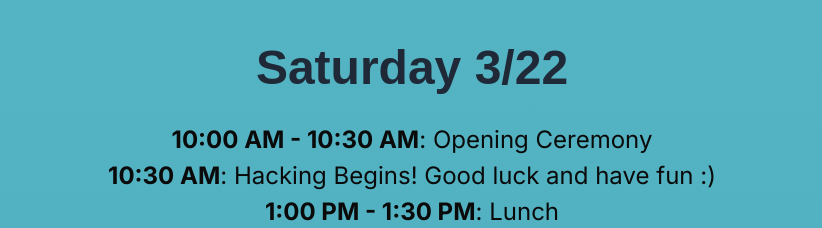
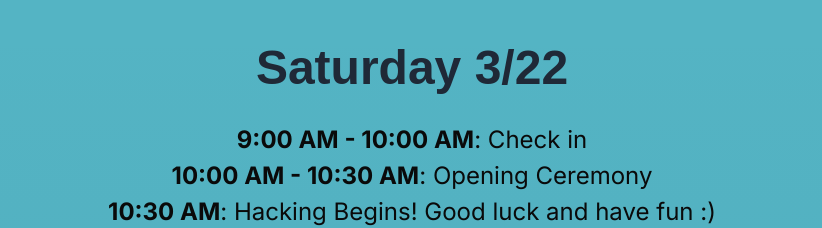
Before and after one commit to bryanmax9/beachhacks2025, a Next.js app: page / in a window 1280 px wide. Shown: the part 1080-1308 px from the top of the page, without its empty margins (228-1050 px from the left). Built offline with nearby package versions, Linux system fonts and the light colour scheme; no server answers; a web font is replaced by a local one.

Commit message:
updated times

```diff
--- a/src/app/(landing)/_components/schedule.tsx
+++ b/src/app/(landing)/_components/schedule.tsx
@@ -5,6 +5,7 @@ export default function Schedule() {
   const schedule = [
     {
       day: "Saturday 3/22", events: [
+        { time: "9:00 AM - 10:00 AM", event: "Check in" },
         { time: "10:00 AM - 10:30 AM", event: "Opening Ceremony" },
         { time: "10:30 AM", event: "Hacking Begins! Good luck and have fun :)" },
         { time: "1:00 PM - 1:30 PM", event: "Lunch" },
```
